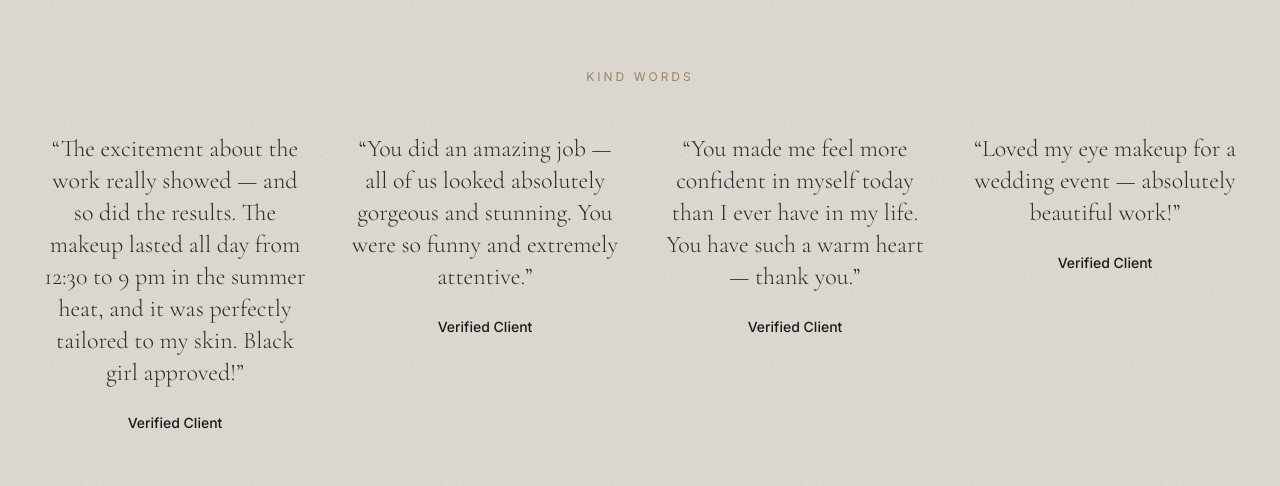
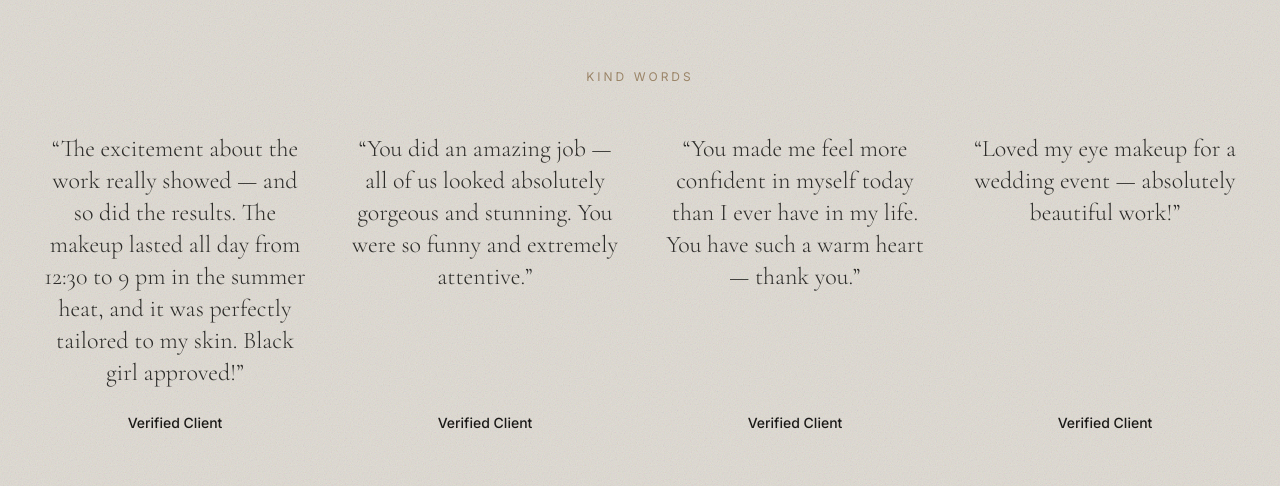
Before and after one commit to rahulmodhera1/Siasmakeup, a Next.js app: page / in a window 1280 px wide. Shown: the part 7897-8383 px from the top of the page. Built offline with nearby package versions, Linux system fonts and the light colour scheme; no server answers.

Commit message:
Align testimonial cards: pin attribution to bottom of each card
flex-col + flex-1 on the blockquote keeps Verified Client at the same
baseline across all four cards regardless of quote length.

Co-Authored-By: Claude <noreply@anthropic.com>

```diff
--- a/components/Testimonials.tsx
+++ b/components/Testimonials.tsx
@@ -14,8 +14,8 @@ export function Testimonials() {
 
         <Stagger className="mt-12 grid gap-12 sm:grid-cols-2 lg:grid-cols-4 md:gap-10" gap={0.12}>
           {testimonials.map((t) => (
-            <motion.figure key={t.quote} variants={staggerItem} className="text-center">
-              <blockquote className="font-serif text-xl font-light leading-snug text-ink/90 md:text-2xl">
+            <motion.figure key={t.quote} variants={staggerItem} className="flex flex-col text-center">
+              <blockquote className="flex-1 font-serif text-xl font-light leading-snug text-ink/90 md:text-2xl">
                 &ldquo;{t.quote}&rdquo;
               </blockquote>
               <figcaption className="mt-6">
```
